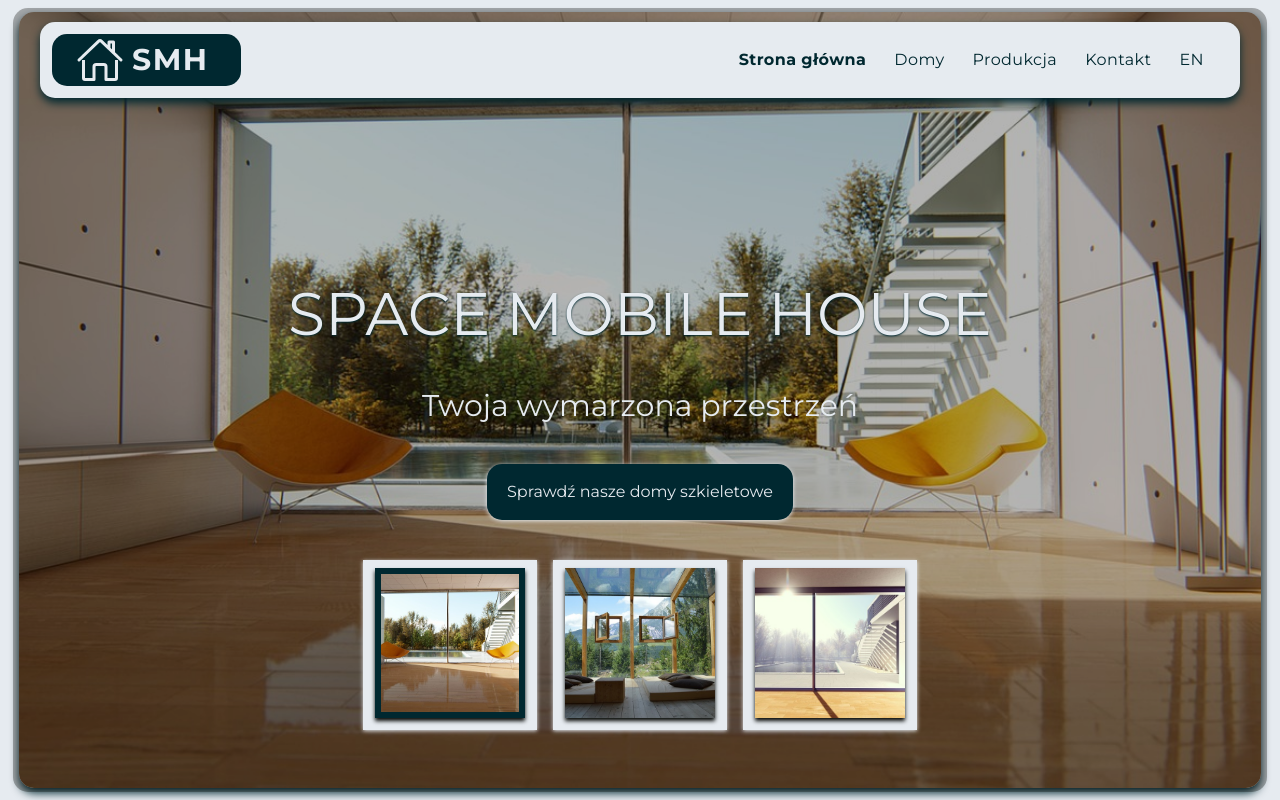
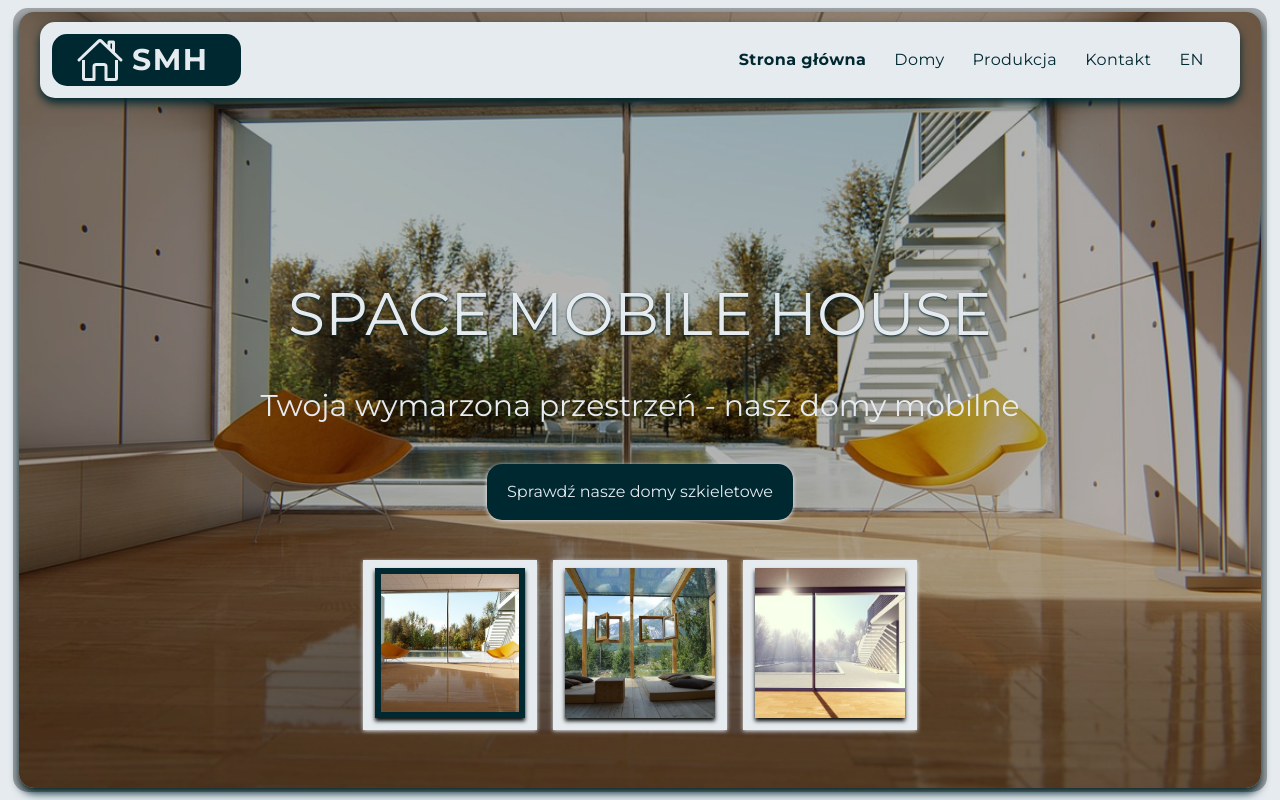
Before and after one commit to designByMilencja/frame-houses, a Next.js app: page / in a window 1280 px wide. Shown: the top 800 px of the page. Built offline with nearby package versions, Linux system fonts and the light colour scheme.

Commit message:
fix(page): changed content of home page

```diff
--- a/app/page.jsx
+++ b/app/page.jsx
@@ -29,7 +29,7 @@ export default function Home() {
             <section id="home-box"
                      className="w-full h-screen max-w-[1700px] flex justify-center items-center relative text-text">
                 <Hero backgroundIndex={backgroundIndex}/>
-                <HeaderHome h1="Space Mobile House" h2="Twoja wymarzona przestrzeń" text="Sprawdź nasze domy szkieletowe"/>
+                <HeaderHome h1="Space Mobile House" h2="Twoja wymarzona przestrzeń - nasz domy mobilne"  text="Sprawdź nasze domy szkieletowe"/>
                 <Backgrounds handleBackgroundChange={handleBackgroundChange} backgroundIndex={backgroundIndex}/>
             </section>
             <section id="about-box" className="w-full flex flex-col flex justify-start items-center bg-green my-5">
```
